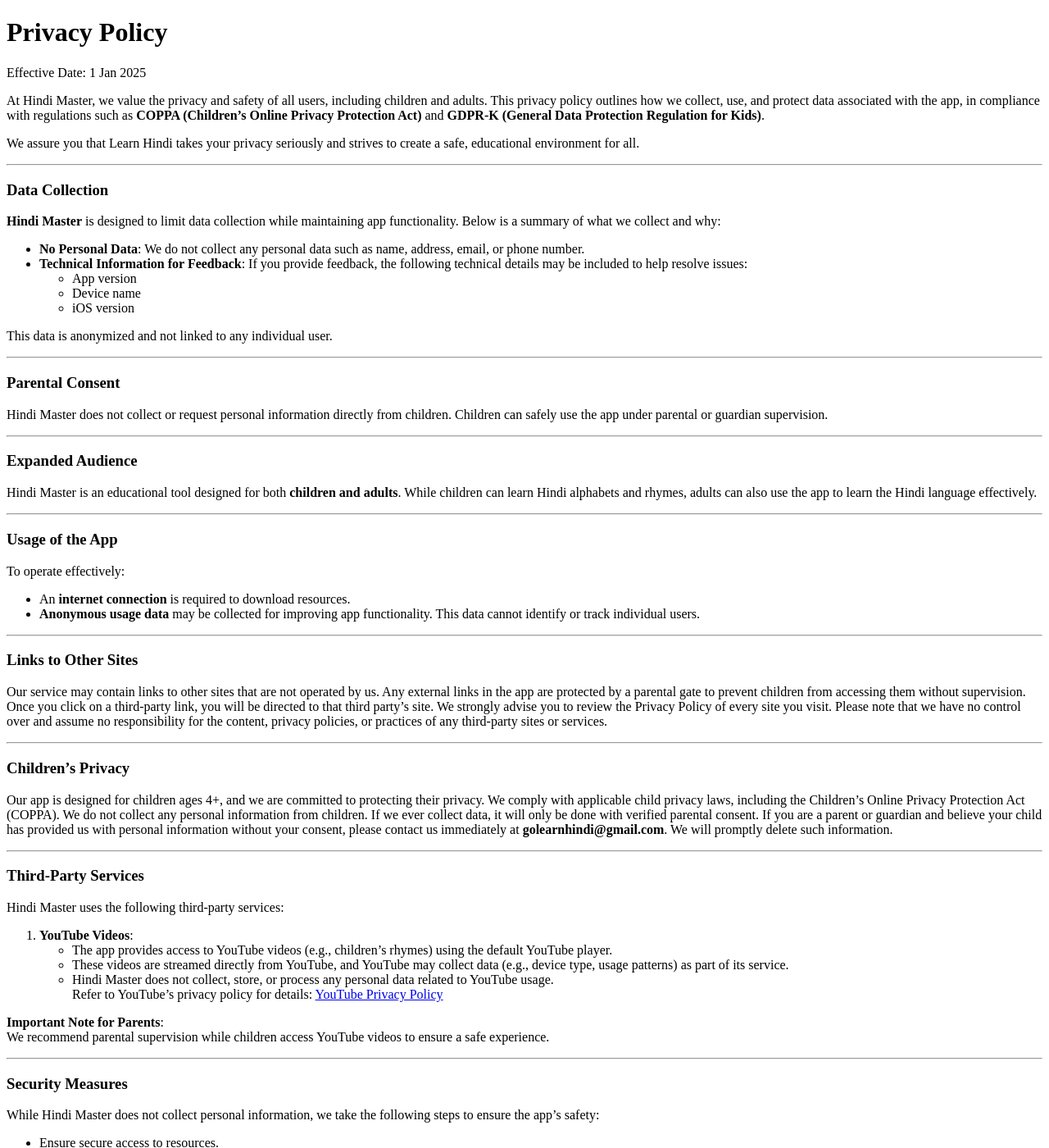
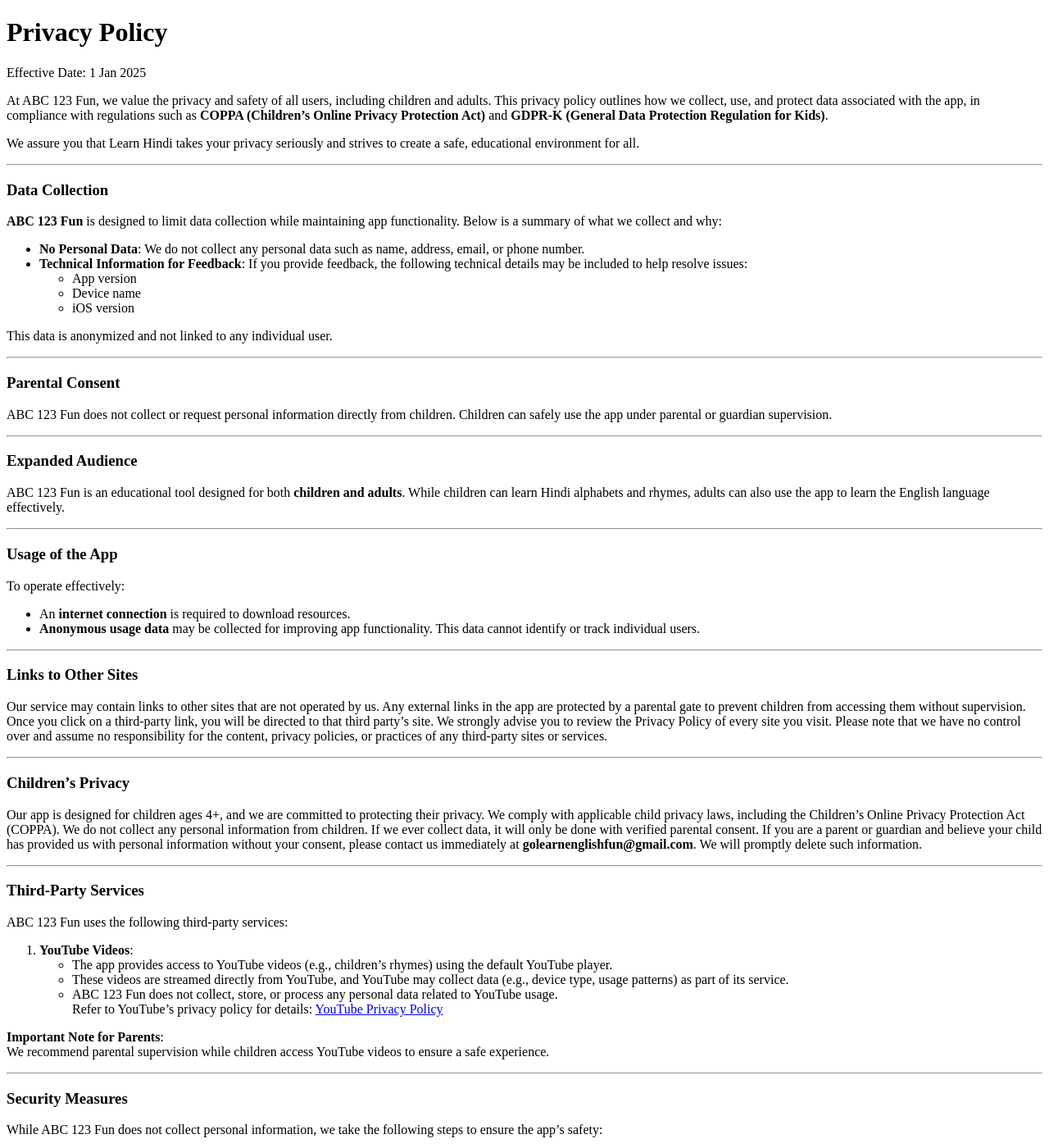
Before and after one commit to ABC123English/abc123english.github.io, a Jekyll site: the page built from privacy-policy.md, in a window 1280 px wide and 1400 px high. Shown: the whole window at 82% size. Built offline with Jekyll 4.4.1, drawn with Linux system fonts in a browser that asks for light colours; some of the changed text lies outside the part shown.

Commit message:
Update privacy-policy.md

```diff
--- a/privacy-policy.md
+++ b/privacy-policy.md
@@ -1,6 +1,6 @@
 ---
 layout: minimal
-title: "Privacy Policy - Hindi Master"
+title: "Privacy Policy - ABC 123 Fun"
 permalink: /privacy-policy/
 ---
 
@@ -18,7 +18,7 @@
 
 Effective Date: 1 Jan 2025
 
-At Hindi Master, we value the privacy and safety of all users, including children and adults. This privacy policy outlines how we collect, use, and protect data associated with the app, in compliance with regulations such as **COPPA (Children’s Online Privacy Protection Act)** and **GDPR-K (General Data Protection Regulation for Kids)**.
+At ABC 123 Fun, we value the privacy and safety of all users, including children and adults. This privacy policy outlines how we collect, use, and protect data associated with the app, in compliance with regulations such as **COPPA (Children’s Online Privacy Protection Act)** and **GDPR-K (General Data Protection Regulation for Kids)**.
 
 We assure you that Learn Hindi takes your privacy seriously and strives to create a safe, educational environment for all.
 
@@ -26,7 +26,7 @@
 
 ### Data Collection
 
-**Hindi Master** is designed to limit data collection while maintaining app functionality. Below is a summary of what we collect and why:
+**ABC 123 Fun** is designed to limit data collection while maintaining app functionality. Below is a summary of what we collect and why:
 
 - **No Personal Data**: We do not collect any personal data such as name, address, email, or phone number.
 - **Technical Information for Feedback**: If you provide feedback, the following technical details may be included to help resolve issues:
@@ -40,13 +40,13 @@
 
 ### Parental Consent
 
-Hindi Master does not collect or request personal information directly from children. Children can safely use the app under parental or guardian supervision.
+ABC 123 Fun does not collect or request personal information directly from children. Children can safely use the app under parental or guardian supervision.
 
 ---
 
 ### Expanded Audience
 
-Hindi Master is an educational tool designed for both **children and adults**. While children can learn Hindi alphabets and rhymes, adults can also use the app to learn the Hindi language effectively.
+ABC 123 Fun is an educational tool designed for both **children and adults**. While children can learn Hindi alphabets and rhymes, adults can also use the app to learn the English language effectively.
 
 ---
 
@@ -70,18 +70,18 @@
 
 Our app is designed for children ages 4+, and we are committed to protecting their privacy. We comply with applicable child privacy laws, including the Children’s Online Privacy Protection Act (COPPA).
 We do not collect any personal information from children. If we ever collect data, it will only be done with verified parental consent.
-If you are a parent or guardian and believe your child has provided us with personal information without your consent, please contact us immediately at **golearnhindi@gmail.com**. We will promptly delete such information.
+If you are a parent or guardian and believe your child has provided us with personal information without your consent, please contact us immediately at **golearnenglishfun@gmail.com**. We will promptly delete such information.
 
 ---
 
 ### Third-Party Services
 
-Hindi Master uses the following third-party services:
+ABC 123 Fun uses the following third-party services:
 
 1. **YouTube Videos**:
    - The app provides access to YouTube videos (e.g., children’s rhymes) using the default YouTube player.
    - These videos are streamed directly from YouTube, and YouTube may collect data (e.g., device type, usage patterns) as part of its service.
-   - Hindi Master does not collect, store, or process any personal data related to YouTube usage.
+   - ABC 123 Fun does not collect, store, or process any personal data related to YouTube usage.
    Refer to YouTube’s privacy policy for details: [YouTube Privacy Policy](https://policies.google.com/privacy)
 
 **Important Note for Parents**:
@@ -91,7 +91,7 @@
 
 ### Security Measures
 
-While Hindi Master does not collect personal information, we take the following steps to ensure the app's safety:
+While ABC 123 Fun does not collect personal information, we take the following steps to ensure the app's safety:
 - Ensure secure access to resources.
 - Monitor compliance with privacy regulations.
 - Regularly review and update our systems for potential vulnerabilities.
@@ -104,7 +104,7 @@
 - Review and delete any feedback-related data shared with us.
 - Contact us for questions about our data collection practices.
 
-To exercise these rights, email us at: **golearnhindi@gmail.com**
+To exercise these rights, email us at: **golearnenglishfun@gmail.com**
 
 ---
 
@@ -118,4 +118,4 @@
 
 If you have questions or concerns about this privacy policy or your safety while using Hindi Master, please contact us at:
 
-**Email**: **golearnhindi@gmail.com**
+**Email**: **golearnenglishfun@gmail.com**
```
